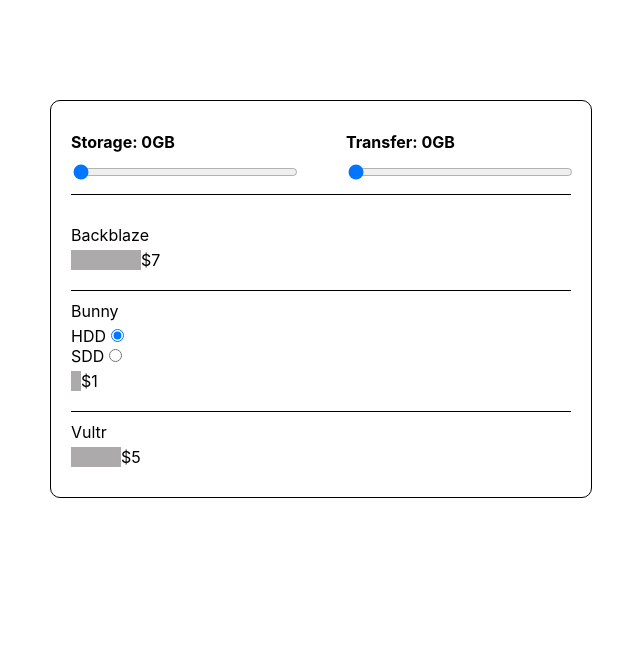
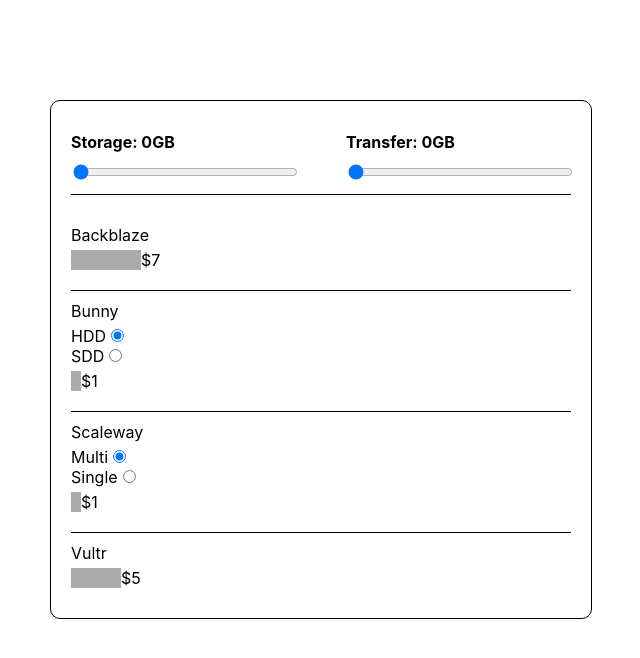
Before and after one commit to suborgerry/calculator, a React (Create React App) app: page / in a window 1280 px wide. Shown: the top 658 px of the page, without its empty margins (319-959 px from the left). Built offline with nearby package versions, Linux system fonts and the light colour scheme.

Commit message:
Update object

```diff
--- a/src/components/App.js
+++ b/src/components/App.js
@@ -32,6 +32,25 @@
     ]
   },
   {
+    name: "Scaleway",
+    transferCoeff: 0.06,
+    storageCoeff: 0.01,
+    minimalPrice: false,
+    maxPrice: 10,
+    options: [
+      {
+        name: "Multi",
+        transferCoeff: 0.06,
+        storageCoeff: 0.01
+      },
+      {
+        name: "Single",
+        transferCoeff: 0.03,
+        storageCoeff: 0.01
+      }
+    ]
+  },
+  {
     name: "Vultr",
     transferCoeff: 0.01,
     storageCoeff: 0.01,
@@ -40,6 +59,17 @@
     options: []
   }
 ];
+
+const ProviderList = (props) => {
+  return (
+    providerObj.map((provider, index) =>
+    <Provider key={index + provider.name}
+              provider={provider}
+              storageCount={props.storageCount}
+              transferCount={props.transferCount}
+    />)
+  )
+};
 
 function App() {
   const [storageCount, setStorageCount] = useState(0);
@@ -58,13 +88,6 @@
     setTransferCount(count);
   }
 
-  const providerList = providerObj.map((provider, index) =>
-    <Provider key={index}
-              provider={provider}
-              storageCount={storageCount}
-              transferCount={transferCount}/>
-  );
-
   return (
     <div className="App">
       <div className='inputs'>
@@ -78,7 +101,9 @@
         </div>
       </div>
       <div className='strings'>
-        {providerList}
+        <ProviderList storageCount={storageCount}
+                      transferCount={transferCount}
+        />
       </div>
     </div>
   );
```
